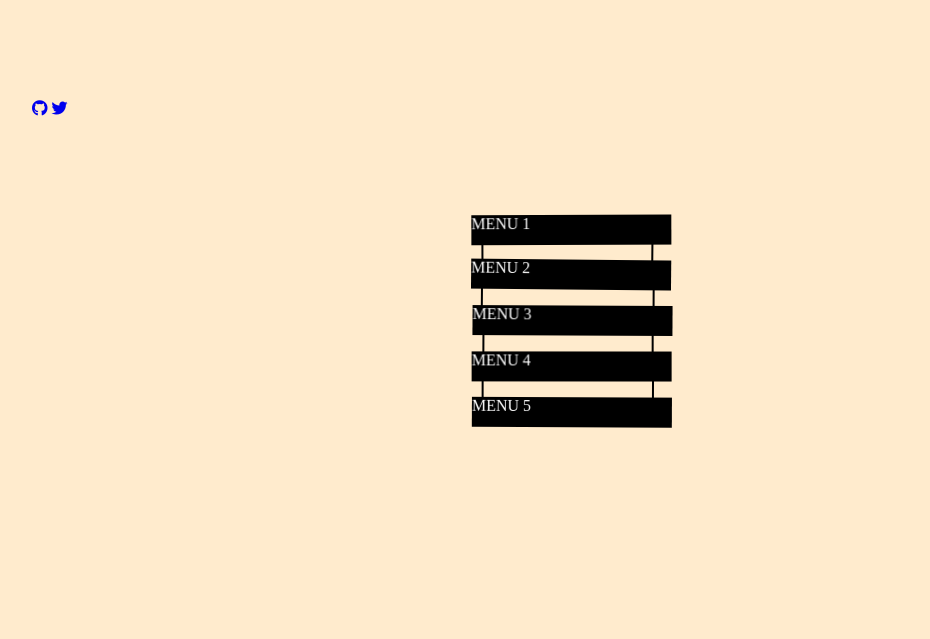
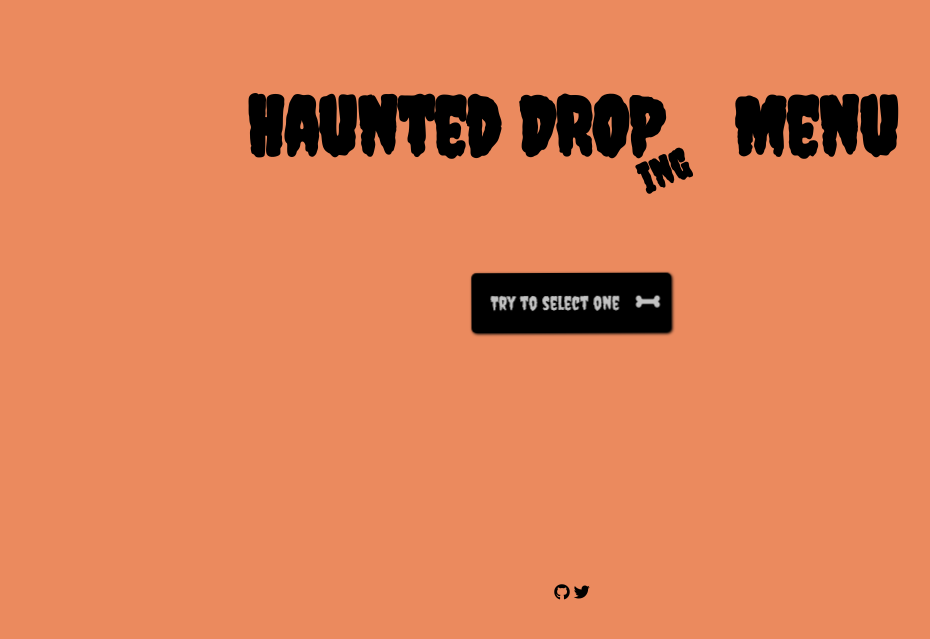
Before and after one commit to panvicka/codepan-challenges, a Jekyll site: the page 2021/2021_10_Week_1_Dreadful_Dropdowns/index.html, which Jekyll copies as it is, in a window 1280 px wide. Shown: the top 639 px of the page, without its empty margins (68-998 px from the left). Built offline with Jekyll 4.4.1, drawn with Linux system fonts in a browser that asks for light colours; nearby versions of some CDN libraries.

Commit message:
dropdown finished

```diff
--- a/2021/2021_10_Week_1_Dreadful_Dropdowns/index.html
+++ b/2021/2021_10_Week_1_Dreadful_Dropdowns/index.html
@@ -14,25 +14,29 @@
 </head>
 
 <body>
-    <footer>
-        <a href="https://github.com/panvicka/codepan-challenges"><i class="fab fa-github"></i></a>
-        <a href="https://twitter.com/panvicka"><i class="fab fa-twitter"></i></a>
-    </footer>
+
+    <h1>Haunted DROP<span>ing</span> Menu</h1>
     <div class="container">
 
 
 
         <ul>
-            <div class="list-item list-item-1"> MENU 1</div>
-            <div class="list-item list-item-2"> MENU 2</div>
+            <li class="list-item list-item-1">Try to select one<i class="fas fa-bone"></i></li>
+            <li class="list-item list-item-2"> me?</li>
             <div class="falling-items">
-                <div class="list-item list-item-3"> MENU 3</div>
-                <div class="list-item list-item-4"> MENU 4</div>
-                <div class="list-item list-item-5"> MENU 5</div>
+                <li class="list-item list-item-3"> or me?</li>
+                <li class="list-item list-item-4"> no, select me!</li>
+                <li class="list-item list-item-5"> <i class="fas fa-skull"></i><i class="fas fa-skull"></i><i class="fas fa-skull"></i></li>
             </div>
         </ul>
 
     </div>
+
+    <footer>
+        <a href="https://github.com/panvicka/codepan-challenges"><i class="fab fa-github"></i></a>
+        <a href="https://twitter.com/panvicka"><i class="fab fa-twitter"></i></a>
+    </footer>
+
 
 
 
--- a/2021/2021_10_Week_1_Dreadful_Dropdowns/index.js
+++ b/2021/2021_10_Week_1_Dreadful_Dropdowns/index.js
@@ -1,9 +1,9 @@
-console.log('hello');
-// gsap.from('.list-item-1', { duration: 1, y: '-100%', ease: 'bounce' });
+const menuItems = document.querySelectorAll(
+  '.list-item-2, .list-item-3, .list-item-4, .list-item-5'
+);
+const menuTitle = document.querySelector('.list-item-1');
+const bone = document.querySelector('.fa-bone');
 
-// falling-items
-
-// var T5;
 var T1 = {
   animation: null,
   selector: '.list-item-1',
@@ -25,54 +25,114 @@
   selector: '.list-item-5',
 };
 
-function shakeAnimate(item, angle) {
+var intervalTimerAnchorRotate = undefined;
+var clickedCounter = 0;
+let menuVisible = 0;
+
+function shakeAnimate(item, angle, xBase, yBase) {
   item.animation = TweenLite.to(`${item.selector}`, 0.15, {
     duration: 1,
-    x: R(-1, 1),
-    y: R(-1, 1),
+    x: xBase + R(-1, 1),
+    y: yBase + R(-1, 1),
     rotation: function () {
-       return R(-0.8,0.8)+angle;
+      return R(-0.8, 0.8) + angle;
     },
     ease: Sine.easeInOut,
     onComplete: function () {
-      return shakeAnimate(item, angle);
+      return shakeAnimate(item, angle, xBase, yBase);
     },
   });
 }
 
-var tl = new TimelineLite({ paused: true });
-tl.to('.falling-items', 1, { y: '-20px', rotation: -50 });
+var swing = () => {
+  swinging.fromTo(
+    '.falling-items',
+    { y: '-20px', rotation: -65 },
+    {
+      y: '-20px',
+      rotation: -35,
+      repeat: -1,
+      yoyo: true,
+      ease: Power2.easeInOut,
+    },
+    { y: '-20px', rotation: -65 }
+  );
+};
 
-shakeAnimate(T1, 0);
-shakeAnimate(T2, 0);
-shakeAnimate(T3, 0);
-shakeAnimate(T4, 0);
-shakeAnimate(T5, 0);
-
-var myVar = undefined;
-
-document.addEventListener('click', (event) => {
-  //   T1.animation.kill();
-  //   T2.animation.kill();
-  T3.animation.kill();
-  //   T4.animation.kill();
-  //   T5.animation.kill();
-  tl.play();
-  myVar = setInterval(myTimer, 10);
-  shakeAnimate(T3, -12);
-  shakeAnimate(T4, -11);
-  shakeAnimate(T5, -10);
+var swinging = gsap.timeline({
+  defaults: {
+    duration: 1,
+  },
 });
 
-let i = 0;
+var fallingOver = new TimelineLite({ paused: true, onComplete: swing });
+fallingOver.to('.falling-items', 1, { y: '-20px', rotation: -65 });
+
+var fallingAway = new TimelineLite({ paused: true, duration: 0 });
+fallingAway.to('.falling-items', 6, { y: '6000px' });
+
+shakeAnimate(T1, 0, 0, 0);
+shakeAnimate(T2, 0, 0, 0);
+shakeAnimate(T3, 0, 0, 0);
+shakeAnimate(T4, 0, 0, 0);
+shakeAnimate(T5, 0, 0, 0);
+
+let handleMenuToggle = () => {
+  menuVisible = !menuVisible;
+  if (menuVisible) {
+    bone.style.transform = 'rotate(90deg)';
+    document.documentElement.style.setProperty('--opacityFirstAnchor', 1);
+    menuItems.forEach((i) => {
+      i.addEventListener('click', handleClick);
+    });
+    menuItems.forEach((i) => {
+      i.style.opacity = 1;
+    });
+  } else {
+    bone.style.transform = 'rotate(0deg)';
+    document.documentElement.style.setProperty('--opacityFirstAnchor', 0);
+
+    menuItems.forEach((i) => {
+      i.removeEventListener('click', handleClick);
+    });
+    menuItems.forEach((i) => {
+      i.style.opacity = 0;
+    });
+  }
+};
+
+function handleClick() {
+  if (clickedCounter == 0) {
+    clickedCounter++;
+    T3.animation.kill();
+    T4.animation.kill();
+    T5.animation.kill();
+    fallingOver.play();
+    intervalTimerAnchorRotate = setInterval(myTimer, 5);
+    shakeAnimate(T3, -12, -5, -10);
+    shakeAnimate(T4, -12, -33, -18);
+    shakeAnimate(T5, -12, -67, -19);
+  } else if (clickedCounter > 0) {
+    swinging.kill();
+    fallingOver.kill();
+    fallingAway.play();
+    T3.animation.kill();
+    T4.animation.kill();
+    menuTitle.removeEventListener('click', handleMenuToggle);
+  }
+}
+
+let anchorAngle = 0;
 function myTimer() {
-  i++;
-  document.documentElement.style.setProperty('--rotation', i + 'deg');
-  if (i >= 50) {
-    clearInterval(myVar);
+  anchorAngle++;
+  document.documentElement.style.setProperty('--rotation', anchorAngle + 'deg');
+  if (anchorAngle >= 60) {
+    clearInterval(intervalTimerAnchorRotate);
   }
 }
 
 function R(max, min) {
   return Math.random() * (max - min) + min;
 }
+
+menuTitle.addEventListener('click', handleMenuToggle);
--- a/2021/2021_10_Week_1_Dreadful_Dropdowns/style.css
+++ b/2021/2021_10_Week_1_Dreadful_Dropdowns/style.css
@@ -1,3 +1,5 @@
+@import url('https://fonts.googleapis.com/css2?family=Creepster&display=swap');
+
 *,
 *::after,
 *::before {
@@ -8,25 +10,45 @@
 
 :root {
   --rotation: 0deg;
+  --opacityFirstAnchor: 0;
 }
-
-#success-lantern {
-  height: 100px;
-  width: 100px;
-  background: red;
-}
-
-body {
-  padding: 100px;
-}
-
 body {
   width: 100%;
   height: 100vh;
-  background-color: blanchedalmond;
-  justify-content: center;
+  background-color: rgb(235, 138, 94);
+
   align-items: center;
+  overflow: hidden;
+  font-family: 'Creepster', cursive;
+  display: flex;
+
+  flex-direction: column;
 }
+
+ h1 {
+  font-size: 5em;
+  margin-top: 1em;
+ }
+
+ h1 span {
+   color:rgb(0, 0, 0);
+   font-size: 0.5em;
+   position: relative;
+   top: 30px;
+   left: -25px;
+   transform: rotate(-22deg);
+   display: inline-block;
+ }
+
+ footer {
+   margin-top: 3em;
+ }
+
+ footer a {
+   color: black;
+ }
+
+
 
 .falling-items {
   transform-origin: top right;
@@ -48,7 +70,9 @@
 }
 
 .list-item {
-  color: white;
+  border-radius: 5px;
+  box-shadow: 1px 1px 3px rgb(0, 0, 0);
+  color: rgb(194, 194, 194);
   background-color: rgb(0, 0, 0);
   list-style: none;
   margin: 1em 0 1em 0;
@@ -56,8 +80,27 @@
   height: 30px;
   transform-origin: top right;
   position: relative;
+  opacity: 0;
+  transition: opacity linear 0.2s;
+  padding: 0.5em;
+  cursor: pointer;
+}
 
-  z-index: -10;
+.list-item-1 {
+  opacity: 100;
+  display: flex;
+  justify-content: space-between;
+  padding: 1em 0.6em 1em 1em;
+  height: 60px;
+  font-size: 1.2em;
+}
+
+
+i {
+  transition: all 0.5s linear;
+  transform-origin: center;
+  display: inline-block;
+  font-size: 1em;
 }
 
 .list-item:before {
@@ -69,6 +112,7 @@
   left: 180px;
   position: absolute;
   z-index: -5;
+  transition: opacity linear 0.2s;
 }
 
 .list-item:after {
@@ -80,10 +124,16 @@
   left: 10px;
   position: absolute;
   z-index: -5;
+  transition: opacity linear 0.2s;
 }
 
 .list-item-1:before {
   display: none;
+}
+
+.list-item-1:after {
+  opacity: var(--opacityFirstAnchor);
+  height: 60px;
 }
 
 .list-item-5:after {
@@ -92,6 +142,18 @@
 
 .list-item-3:before {
   transform: rotate(var(--rotation));
-  height: 20px;
+  height: 30px;
   top: -16px;
 }
+
+.list-item-4:before {
+  transform: rotate(var(--rotation));
+  height: 25px;
+  top: -16px;
+}
+
+.list-item-5:before {
+  transform: rotate(var(--rotation));
+  height: 25px;
+  top: -16px;
+}
```
